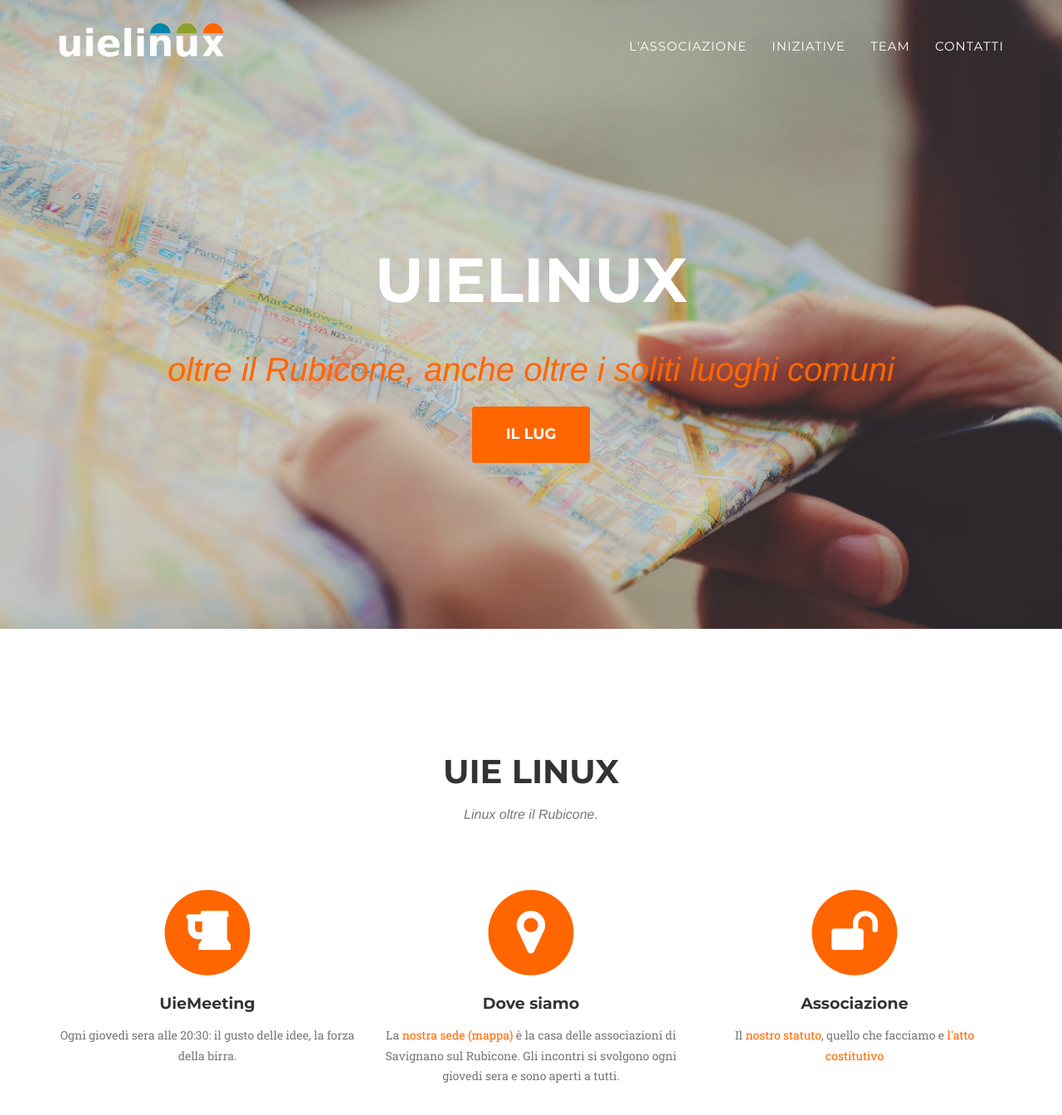
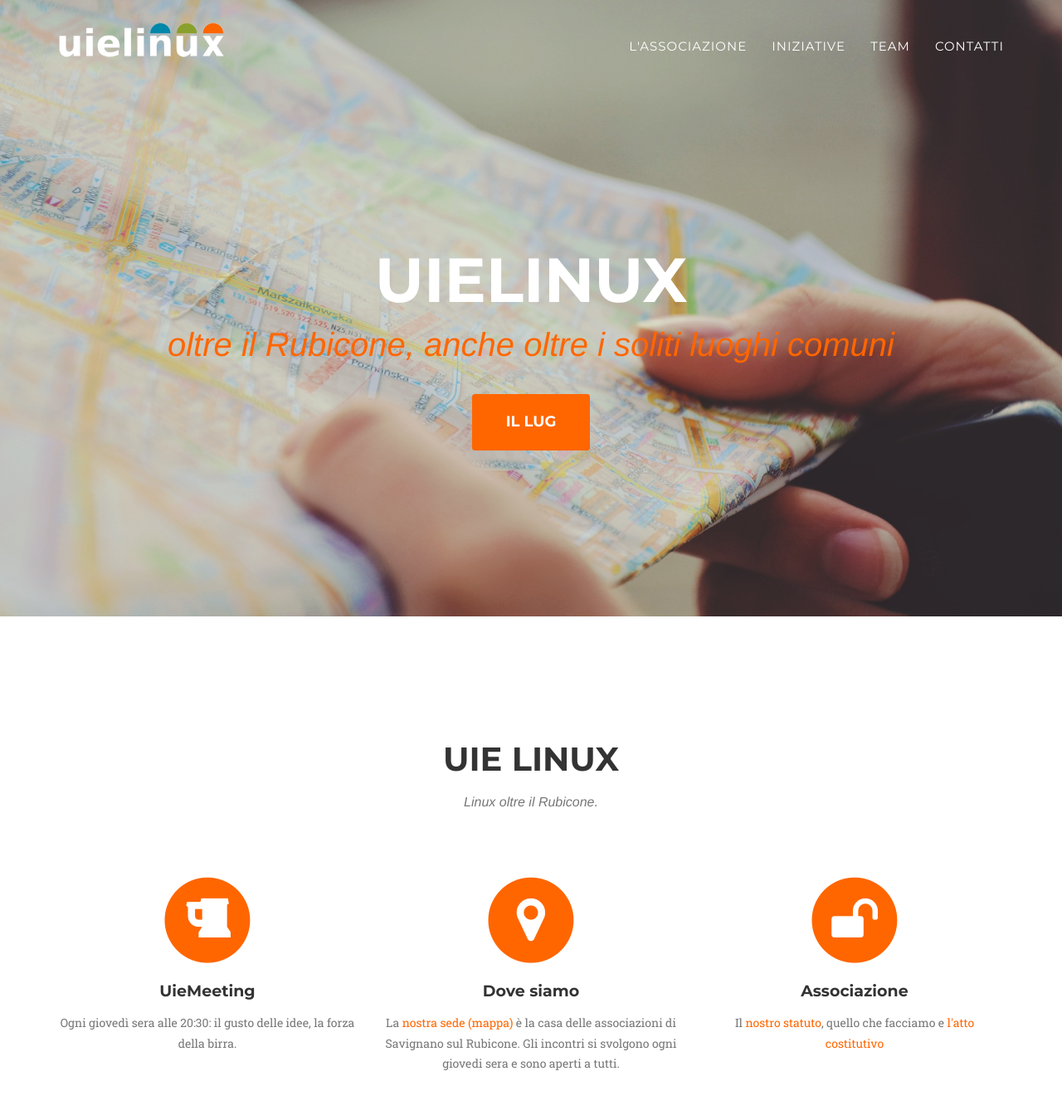
Before and after one commit to UieLinux/UieLinux.github.io, a Jekyll site: the page built from index.html, in a window 1280 px wide and 1400 px high. Shown: the top 1344 px of the window at 83% size. Built offline with Jekyll 4.4.1, drawn with Linux system fonts in a browser that asks for light colours; some web fonts are replaced.

Commit message:
header restyle

```diff
--- a/_includes/css/agency.css
+++ b/_includes/css/agency.css
@@ -306,7 +306,7 @@ header .intro-text .intro-heading {
     }
 
     header .intro-text .intro-lead-in {
-        margin-bottom: 25px;
+        margin-bottom: 40px;
         font-family: "Droid Serif","Helvetica Neue",Helvetica,Arial,sans-serif;
         font-size: 40px;
         font-style: italic;
@@ -314,7 +314,7 @@ header .intro-text .intro-heading {
     }
 
     header .intro-text .intro-heading {
-        margin-bottom: 50px;
+        margin-bottom: 20px;
         text-transform: uppercase;
         font-family: Montserrat,"Helvetica Neue",Helvetica,Arial,sans-serif;
         font-size: 75px;
```
Also changed, not shown: 6 other files.
